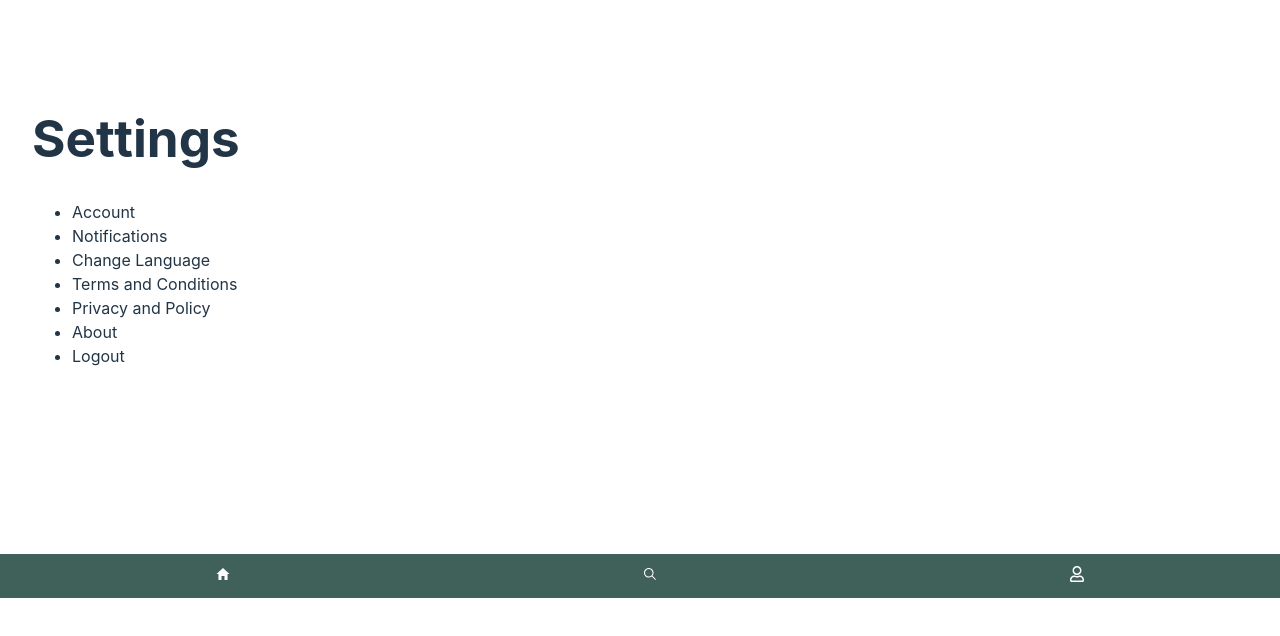
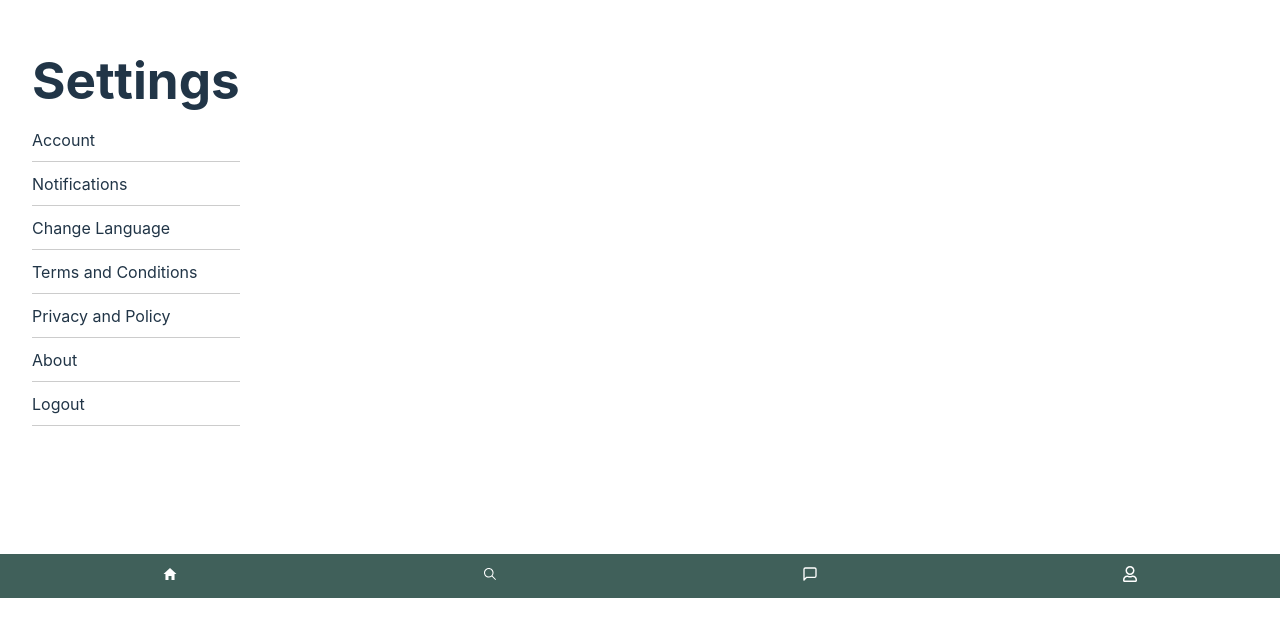
Before and after one commit to TechLabs-Berlin/ws24-skillswap, a React (Vite) app in the folder frontend/: page /settings in a window 1280 px wide. Shown: the part 202-838 px from the top of the page. Built offline with nearby package versions, Linux system fonts and the light colour scheme.

Commit message:
added Navigation bar.

```diff
--- a/frontend/src/App.jsx
+++ b/frontend/src/App.jsx
@@ -5,6 +5,7 @@ import MyProfile from "./myprofile/MyProfile";
 import { BrowserRouter as Router, Routes, Route } from 'react-router-dom';
 import Footer from "./footer/Footer.jsx";
 import Settings from "./setting/Settings.jsx";
+import Message from "./message/message.jsx";
 
 const App = () => {
     return (
@@ -17,6 +18,8 @@ const App = () => {
                             <Route path="/home" element={<Home />} />
                             <Route path="/search" element={<Search />} />
                             <Route path="/settings" element={<Settings />} />
+                            <Route path="/message" element={<Message />} />
+
                          </Routes>
                     </div>
 
--- a/frontend/src/footer/Footer.jsx
+++ b/frontend/src/footer/Footer.jsx
@@ -4,6 +4,9 @@ import './Footer.css'; // Import the CSS file for styling
 import { IoMdHome, IoIosSearch } from "react-icons/io";
 import { FaRegUser } from "react-icons/fa";
 import { Link } from 'react-router-dom';
+import { LuMessageSquare } from "react-icons/lu";
+
+
 
 const Footer = () => {
     return (
@@ -15,6 +18,9 @@ const Footer = () => {
                 <Link to="/search" style={{ color: 'white' }}>
                     <IoIosSearch/>
                 </Link>
+                <Link  to='/message' style={{ color: 'white' }}>
+                <LuMessageSquare />
+                </Link>
                 <Link to="/" style={{ color: 'white' }}>
                     <FaRegUser/>
                 </Link>
--- a/frontend/src/home/Home.jsx
+++ b/frontend/src/home/Home.jsx
@@ -4,7 +4,7 @@ const Home = () => {
 
             <div>
 
-                    <span>Hello World</span>
+                <h1>Home</h1>
 
             </div>
 
--- /dev/null
+++ b/frontend/src/message/message.jsx
@@ -0,0 +1,9 @@
+import React from "react";
+
+const message = () => {
+    return (
+        <h1>message here</h1>
+    );
+}
+
+export default message;
--- a/frontend/src/setting/Settings.jsx
+++ b/frontend/src/setting/Settings.jsx
@@ -1,4 +1,5 @@
 import React from 'react';
+import './settings.css'
 
 class SettingsPage extends React.Component {
   render() {
--- /dev/null
+++ b/frontend/src/setting/settings.css
@@ -0,0 +1,33 @@
+.settings {
+    max-width: 400px; /* Adjust the width as needed */
+    margin: 0 auto;
+  }
+
+  .settings h1 {
+    margin-bottom: 20px;
+  }
+
+  .settings ul {
+    list-style-type: none;
+    padding: 0;
+  }
+
+  .settings li {
+    position: relative;
+    padding-bottom: 10px;
+    margin-bottom: 10px;
+  }
+
+  .settings li::after {
+    content: "";
+    position: absolute;
+    bottom: 0;
+    left: 0;
+    width: 100%;
+    height: 1px;
+    background-color: #ccc;
+  }
+
+  .settings li:hover {
+    background-color: #f0f0f0;
+  }
```
Also changed, not shown: frontend/src/assets/icons/message.svg (added).
